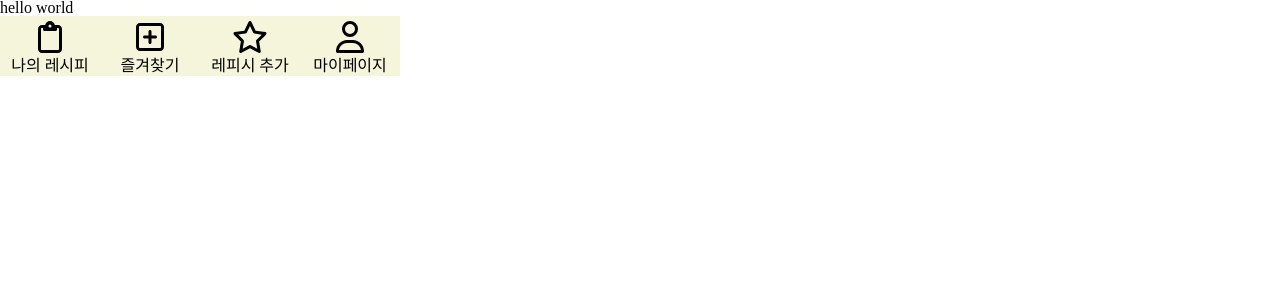
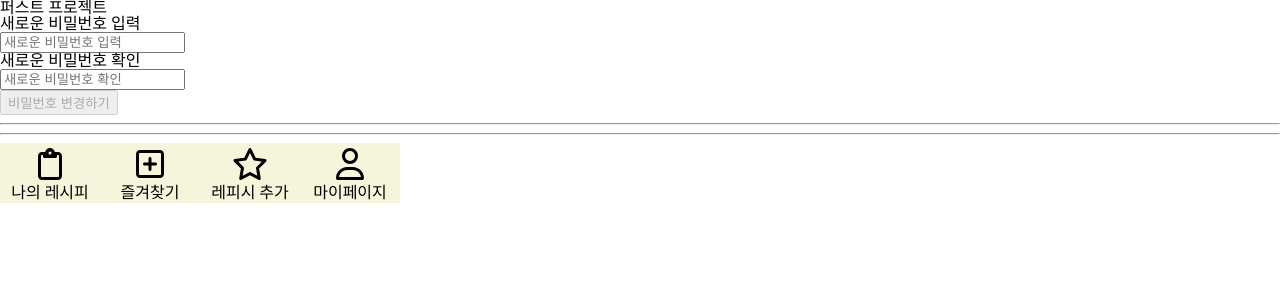
Before and after one commit to tkdgns25300/MARE, a React (Create React App) app in the folder client/: page / in a window 1280 px wide. Shown: the top 300 px of the page. Built offline with nearby package versions, Linux system fonts and the light colour scheme; no server answers.

Commit message:
비밀번호 변경 추가

```diff
--- a/client/src/App.js
+++ b/client/src/App.js
@@ -1,10 +1,9 @@
-
 import './App.css';
 import { Routes, Route } from 'react-router-dom';
 import { Reset } from 'styled-reset'
 import Signup from './Pages/signup';
 import { Navbar } from './Components/navbar';
-
+import PasswordEdit from './Pages/passwordedit'
 // 각 페이지 별 path
 
 // 홈 / (로그인 여부에 따라 이동)
@@ -20,10 +19,11 @@ function App() {
   return (
     <div className="App">
       <Reset />
-      <div>hello world</div>
+      <div>퍼스트 프로젝트</div>
       <Routes>
         <Route path="signup" element={<Signup />} />
       </Routes>
+      < PasswordEdit />
       <Navbar />
     </div>
   );
--- /dev/null
+++ b/client/src/Pages/passwordedit.js
@@ -0,0 +1,103 @@
+import React from "react";
+import styled from "styled-components";
+import { useState, useEffect } from "react";
+import axios from "axios";
+
+const serverPath = process.env.REACT_APP_SERVER_PATH;
+
+const PasswordEdit = () => {
+  const [newPassword, setNewPassword] = useState("");
+  // 새로운 패스워드
+  // 쓰임새 1 : 밑에 새로운 비밀번호 버튼
+  const [passwordCheck, setPasswordCheck] = useState("");
+  // 패스워드 체크
+  // 쓰임새 1 : 밑에 비밀번호 확인 버튼
+  const [disabled, setDisabled] = useState(false);
+  // 문제가 있으면
+  const [activeSubmit, setActiveSubmit] = useState(false);
+  // 비밀번호 변경하기 (조건이 다 성립)
+
+  useEffect(() => {
+    if (newPassword === passwordCheck && newPassword.length > 0) {
+      setActiveSubmit(true);
+    } else {
+      setActiveSubmit(false);
+    }
+  }, [newPassword, passwordCheck]);
+
+  // 새로운 비밀번호 핸들러
+  const onPasswordHandler = (event) => {
+    setNewPassword(event.currentTarget.value);
+  };
+
+  // 새로운 비밀번호 체크 핸들러
+  const onCheckedPasswordHandler = (event) => {
+    setPasswordCheck(event.currentTarget.value);
+  };
+
+  const changePassword = async (e) => {
+    // changePassword의 변경여부를 API를 이용하여 확인한다.
+    e.preventDefault();
+    const tempToken =
+      "eyJhbGciOiJIUzI1NiIsInR5cCI6IkpXVCJ9.eyJpZCI6IjYyMjVjNWY5ZjI2NTdlN2I4Y2I1YjhiNSIsImlhdCI6MTY0NjcyMDc5MywiZXhwIjoxNjQ2ODA3MTkzfQ.ZjN2O8A_Cz-FBIo1Z460PmXYP5hoU896jh0QlfQDM5I";
+    const headers = {
+      headers: {
+        Authorization: `Bearer ${tempToken}`,
+      },
+    };
+
+    const res = await axios.patch(
+      `${serverPath}/users/data`,
+      { password: newPassword },
+      headers
+    );
+  };
+
+  const SubmitBtn = () => {
+    return activeSubmit ? (
+      <button onClick={changePassword}>비밀번호 변경하기</button>
+    ) : (
+      <button disabled>비밀번호 변경하기</button>
+    );
+    // disabled 로 인해 조건이 성립하면 비밀번호 변경하기 창이 활성화 비활성화 된다.
+  };
+
+  return (
+    <div>
+      {/* 버튼 클릭시 반응 _ 메세지 문구 */}
+      <form>
+        <div className="newpassword_input">
+          <h3>새로운 비밀번호 입력</h3>
+          {/* <button type="submit" newpassword={newpassword}>입력</button> */}
+          <input
+            type="password"
+            placeholder="새로운 비밀번호 입력"
+            value={newPassword}
+            onChange={onPasswordHandler}
+          />
+        </div>
+
+        <div className="passwordcheck_input">
+          <h3>새로운 비밀번호 확인</h3>
+          {/* <button type="submit" passwordCheck={passwordCheck}>입력</button> */}
+          <input
+            type="password"
+            placeholder="새로운 비밀번호 확인"
+            value={passwordCheck}
+            onChange={onCheckedPasswordHandler}
+          />
+          {newPassword === passwordCheck ? (
+            <span></span>
+          ) : (
+            <span>비밀번호가 다릅니다!</span>
+          )}
+        </div>
+        <SubmitBtn />
+        <hr />
+        <hr />
+      </form>
+    </div>
+  );
+};
+
+export default PasswordEdit;
```
